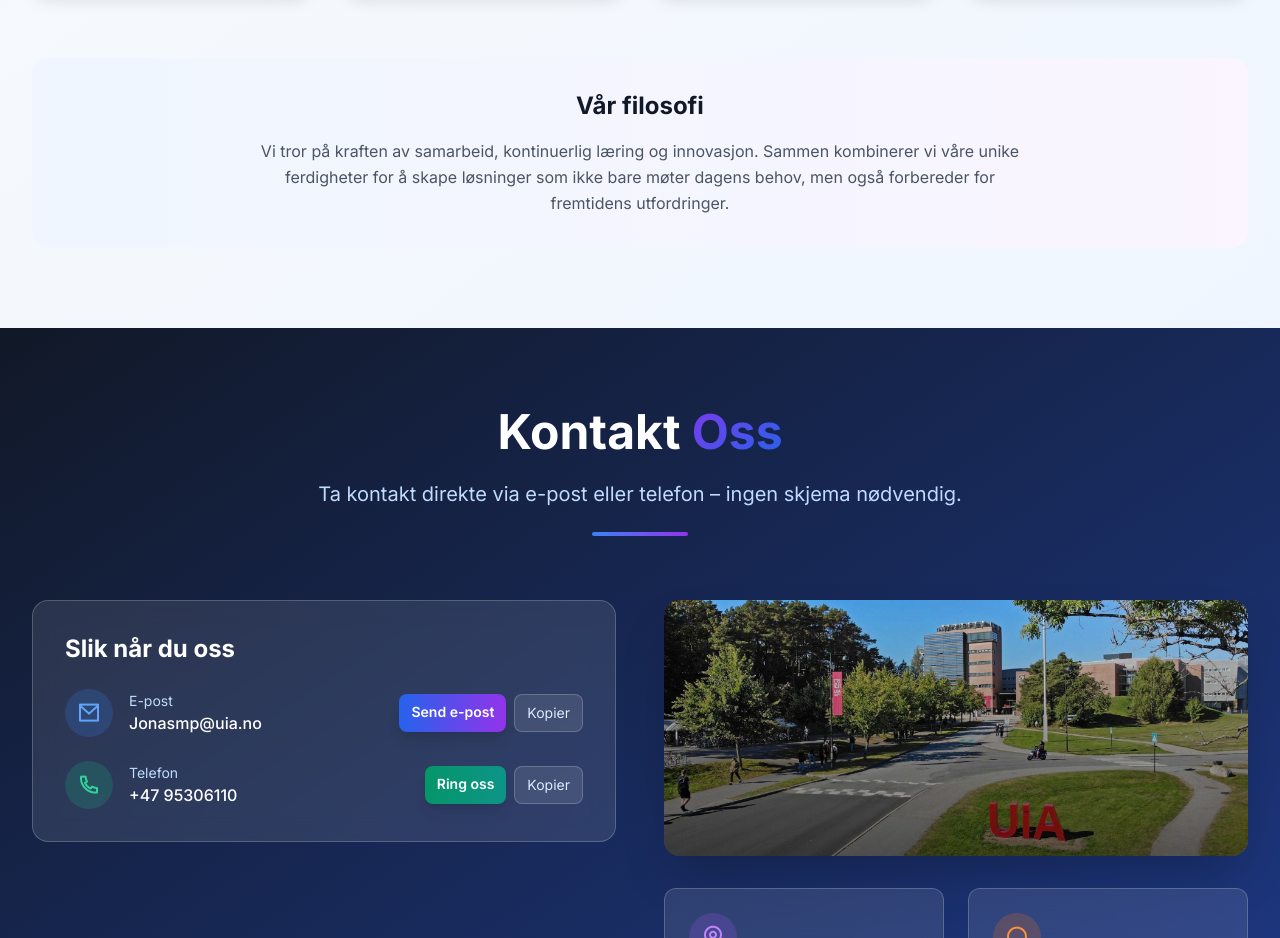
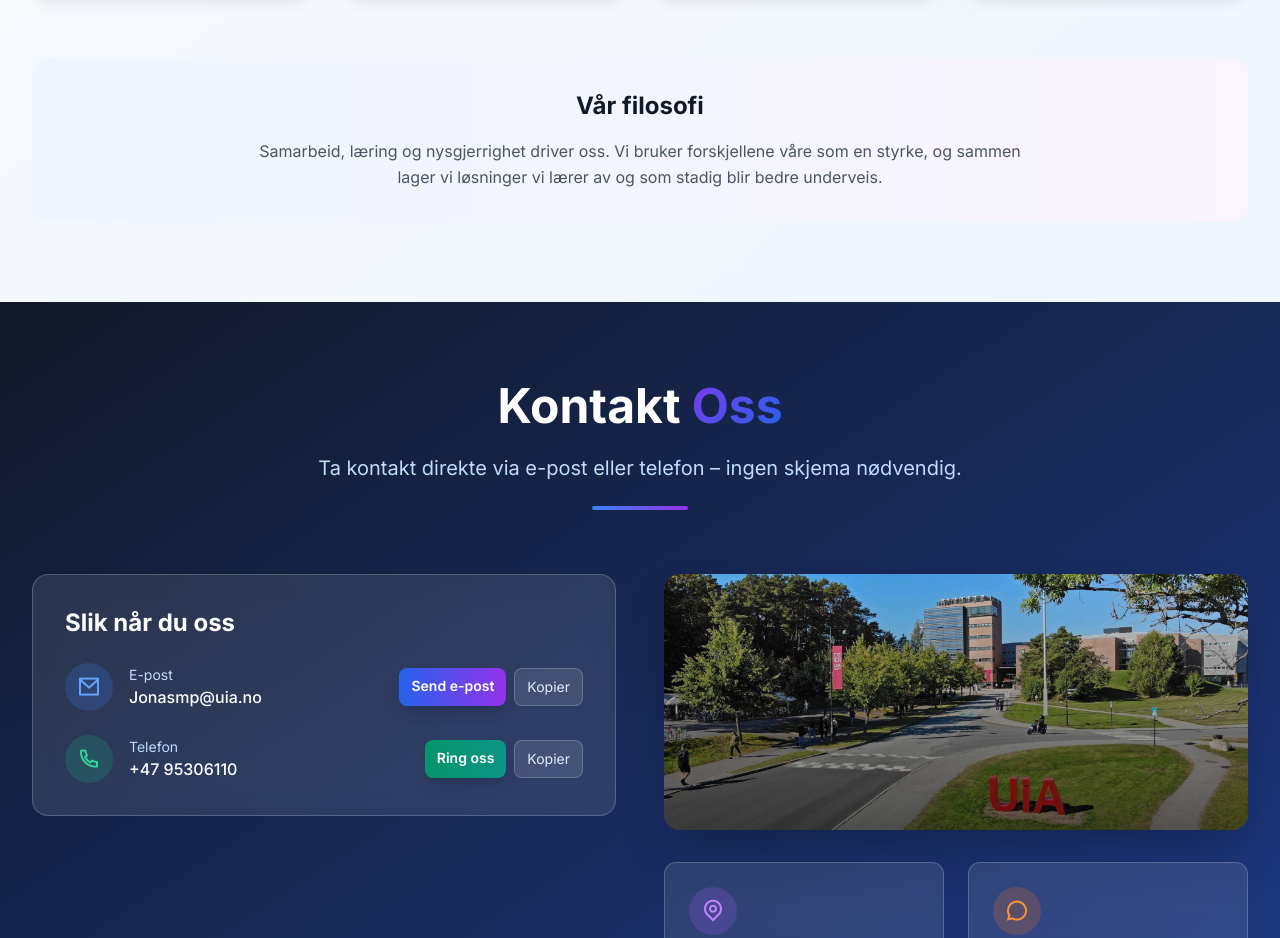
Before and after one commit to KristianMB13/gruppe9site, a React (Vite) app: page / in a window 1280 px wide. Shown: the part 3800-4738 px from the top of the page. Built offline with nearby package versions, Linux system fonts and the light colour scheme.

Commit message:
Fiksa bildet, og filosofi kommentar

```diff
--- a/src/pages/home/components/ContactSection.tsx
+++ b/src/pages/home/components/ContactSection.tsx
@@ -1,4 +1,7 @@
 import { useEffect, useState } from 'react';
+
+// Base-aware helper (added)
+const withBase = (p: string) => `${import.meta.env.BASE_URL}${p.replace(/^\/+/, '')}`
 
 type Props = {
   orgName?: string;
@@ -67,6 +70,9 @@ const ContactSection: React.FC<Props> = ({
       },
     ],
   };
+
+  // Resolve image with base (added)
+  const resolvedImageSrc = imageSrc?.startsWith('http') ? imageSrc : withBase(imageSrc);
 
   return (
     <section id="contact" className="py-20 bg-gradient-to-br from-gray-900 to-blue-900">
@@ -163,7 +169,7 @@ const ContactSection: React.FC<Props> = ({
             <div className="space-y-8">
               <div className="relative">
                 <img
-                  src={imageSrc}
+                  src={resolvedImageSrc}
                   alt={`${orgName} team`}
                   className="rounded-2xl shadow-2xl object-cover w-full h-64"
                 />
--- a/src/pages/home/components/TeamSection.tsx
+++ b/src/pages/home/components/TeamSection.tsx
@@ -118,9 +118,9 @@ const TeamSection = () => {
             <div className="bg-gradient-to-r from-blue-50 to-purple-50 rounded-2xl p-8">
               <h3 className="text-2xl font-bold text-gray-900 mb-4">Vår filosofi</h3>
               <p className="text-gray-600 max-w-3xl mx-auto leading-relaxed">
-                Vi tror på kraften av samarbeid, kontinuerlig læring og innovasjon. Sammen kombinerer vi våre unike
-                ferdigheter for å skape løsninger som ikke bare møter dagens behov, men også forbereder for
-                fremtidens utfordringer.
+                Samarbeid, læring og nysgjerrighet driver oss.
+                Vi bruker forskjellene våre som en styrke, og sammen lager
+                vi løsninger vi lærer av og som stadig blir bedre underveis.
               </p>
             </div>
           </div>
```
